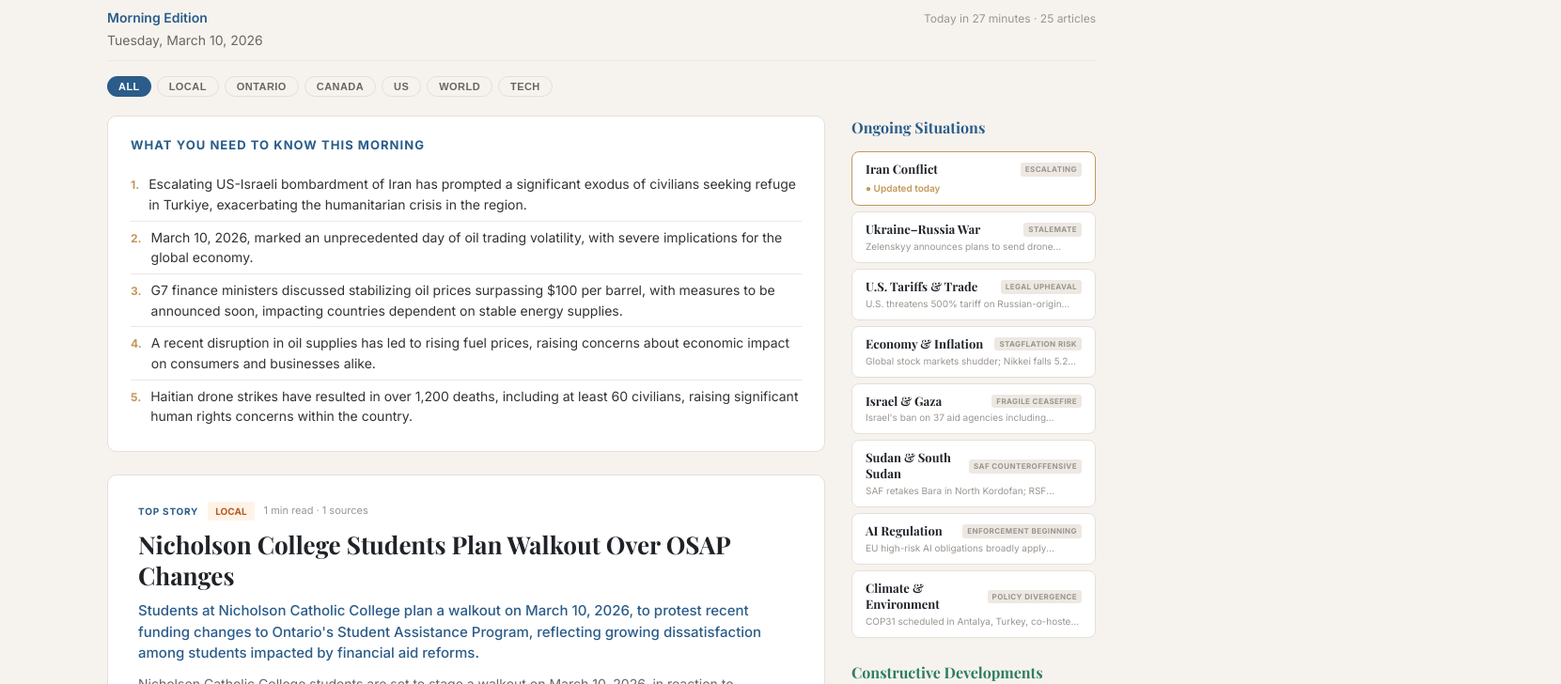
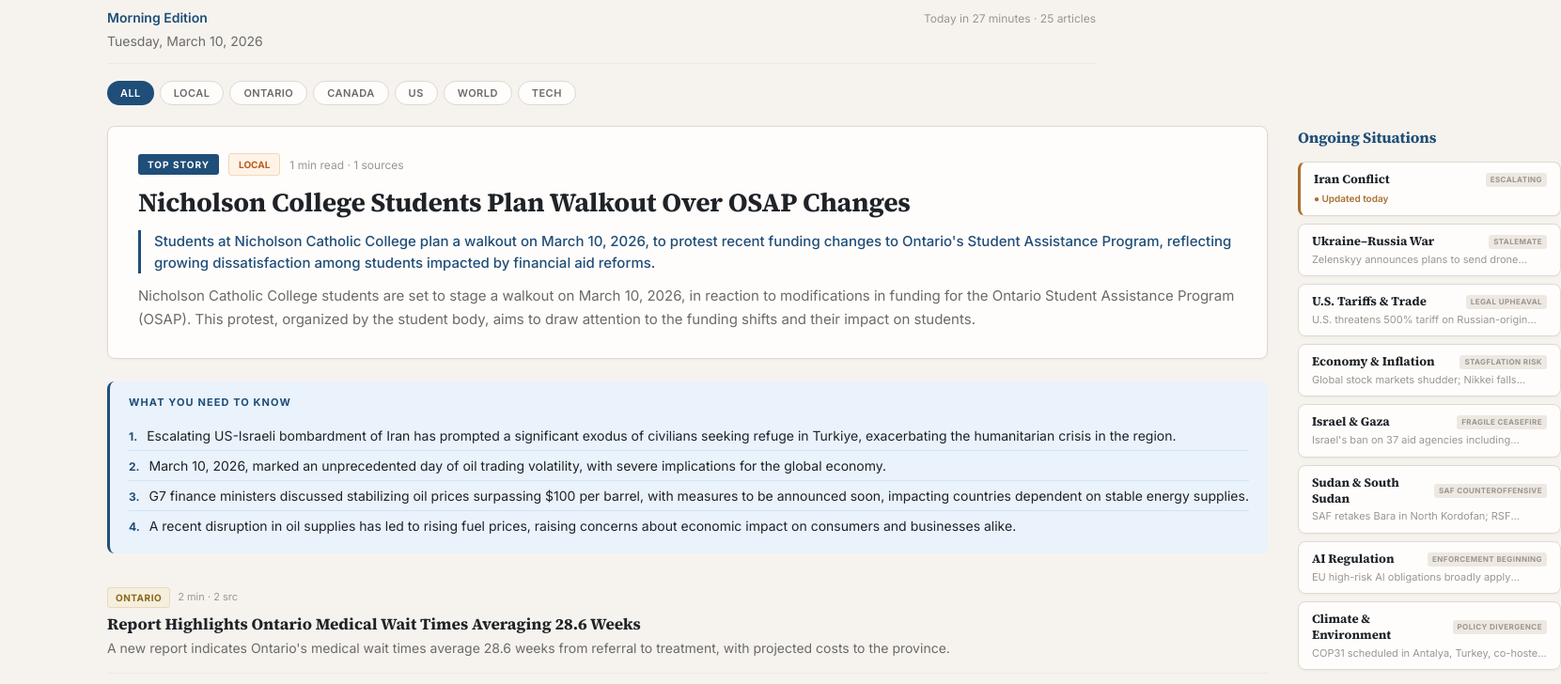
Before and after one commit to pickettdad/daily-informant, a Next.js app: page / in a window 1280 px wide. Shown: the part 100-828 px from the top of the page at 94% size, 1661 px wide, since content can reach past the window. Built offline with nearby package versions, Linux system fonts and the light colour scheme.

Commit message:
Update DailyEdition.tsx

```diff
--- a/app/DailyEdition.tsx
+++ b/app/DailyEdition.tsx
@@ -2,53 +2,116 @@
 import { useState } from "react";
 import Link from "next/link";
 
+/* ── Design Tokens v2 ── */
 const s = {
+  headline: "'Source Serif 4', Georgia, serif",
   display: "'Playfair Display', Georgia, serif",
-  body: "'Source Sans 3', sans-serif",
-  accent: "#2B5C8A", accentLight: "#E8F0F7",
-  muted: "#6B6560", light: "#9B9590",
-  gold: "#C4985A", goldLight: "#FDF6EC",
-  border: "#E5DFD8", borderLight: "#EDE8E2",
-  good: "#2D7D5F", goodLight: "#EDF7F2", bg: "#FAF8F5",
+  body: "'Inter', sans-serif",
+  accent: "#1F4E79",
+  accentLight: "#EAF2FB",
+  accentSoft: "#D4E4F4",
+  text: "#1F2328",
+  muted: "#6B6A67",
+  light: "#9B9590",
+  amber: "#A96E2E",
+  amberLight: "#F6EEDF",
+  green: "#2F6E59",
+  greenLight: "#EAF5EF",
+  red: "#8B3A3A",
+  surface: "#FFFDFC",
+  bg: "#F6F3EE",
+  border: "#DED8CF",
+  borderLight: "#EDE8E2",
 };
-const catColors: Record<string, { bg: string; text: string }> = {
-  Local: { bg: "#FFF3E8", text: "#B85C1F" }, Ontario: { bg: "#FDEDF0", text: "#A03F4F" },
-  Canada: { bg: "#FDEDF0", text: "#A03F4F" }, US: { bg: "#EEE8F7", text: "#5A3FA0" },
-  World: { bg: "#E8F0F7", text: "#2B5C8A" }, Health: { bg: "#F5EDF7", text: "#6B3FA0" },
-  Science: { bg: "#EDF7F2", text: "#2D7D5F" }, Tech: { bg: "#EDEFF7", text: "#3F4FA0" },
+
+const catColors: Record<string, { bg: string; text: string; border: string }> = {
+  Local:   { bg: "#FFF3E8", text: "#B85C1F", border: "#F0D8B8" },
+  Ontario: { bg: "#F6EEDF", text: "#8B6914", border: "#E8D9B8" },
+  Canada:  { bg: "#FDEDF0", text: "#A03F4F", border: "#F0C8CF" },
+  US:      { bg: "#EEE8F7", text: "#5A3FA0", border: "#D8CEE8" },
+  World:   { bg: "#EAF2FB", text: "#1F4E79", border: "#C8D8E8" },
+  Health:  { bg: "#F5EDF7", text: "#6B3FA0", border: "#DCC8E8" },
+  Science: { bg: "#EAF5EF", text: "#2F6E59", border: "#C0DCD0" },
+  Tech:    { bg: "#EDEFF7", text: "#3F4FA0", border: "#C8CCE0" },
 };
-const CATS = ["Local","Ontario","Canada","US","World","Health","Science","Tech"];
-function gc(c: string) { return catColors[c] || { bg: "#F0F0F0", text: "#666" }; }
-function fmtDate(d: string) { return new Date(d+"T12:00:00").toLocaleDateString("en-US",{weekday:"long",year:"numeric",month:"long",day:"numeric"}); }
+const CATS = ["Local", "Ontario", "Canada", "US", "World", "Health", "Science", "Tech"];
+function gc(c: string) { return catColors[c] || { bg: "#F0F0F0", text: "#666", border: "#DDD" }; }
+function fmtDate(d: string) { return new Date(d + "T12:00:00").toLocaleDateString("en-US", { weekday: "long", year: "numeric", month: "long", day: "numeric" }); }
 function readTime(body: string) { return Math.max(1, Math.ceil((body || "").split(/\s+/).length / 200)); }
 
+/* ── Hero Story Card ── */
 function HeroStory({ article }: { article: any }) {
   const cs = gc(article.category);
   return (
-    <Link href={`/article/${article.slug}`} style={{ display:"block", background:"#fff", border:`1px solid ${s.border}`, borderRadius:10, padding:"28px 32px", textDecoration:"none", color:"inherit", marginBottom:24 }}>
-      <div style={{ display:"flex", gap:10, alignItems:"center", marginBottom:10, flexWrap:"wrap" }}>
-        <span style={{ fontSize:10, fontWeight:700, letterSpacing:"0.08em", textTransform:"uppercase", color:s.accent }}>TOP STORY</span>
-        <span style={{ fontSize:10, fontWeight:700, background:cs.bg, color:cs.text, padding:"2px 8px", borderRadius:3, textTransform:"uppercase" }}>{article.category}</span>
-        <span style={{ fontSize:11, color:s.light }}>{readTime(article.body)} min read · {article.component_articles?.length || 1} sources</span>
-        {article.related_ongoing && <span style={{ fontSize:10, color:s.gold, fontWeight:600 }}>● Ongoing</span>}
+    <Link href={`/article/${article.slug}`} className="di-card di-card-link di-hero-pad" style={{
+      padding: "28px 32px",
+      marginBottom: 24,
+    }}>
+      <div style={{ display: "flex", gap: 10, alignItems: "center", marginBottom: 12, flexWrap: "wrap" }}>
+        <span style={{
+          fontSize: 10, fontWeight: 700, letterSpacing: "0.1em", textTransform: "uppercase",
+          color: s.surface, background: s.accent, padding: "3px 10px", borderRadius: 3,
+        }}>Top Story</span>
+        <span style={{
+          fontSize: 10, fontWeight: 700, background: cs.bg, color: cs.text,
+          padding: "3px 10px", borderRadius: 3, textTransform: "uppercase",
+          border: `1px solid ${cs.border}`,
+        }}>{article.category}</span>
+        <span style={{ fontSize: 12, color: s.light }}>
+          {readTime(article.body)} min read · {article.component_articles?.length || 1} sources
+        </span>
+        {article.related_ongoing && (
+          <span style={{ fontSize: 10, color: s.amber, fontWeight: 600 }}>● Ongoing</span>
+        )}
       </div>
-      <h2 style={{ fontFamily:s.display, fontSize:26, fontWeight:700, lineHeight:1.25, margin:"0 0 10px 0" }}>{article.headline}</h2>
-      {article.bottom_line && <p style={{ fontSize:15, color:s.accent, fontWeight:500, lineHeight:1.5, margin:"0 0 10px 0" }}>{article.bottom_line}</p>}
-      <p style={{ fontSize:14, lineHeight:1.6, color:s.muted, margin:0, display:"-webkit-box", WebkitLineClamp:3, WebkitBoxOrient:"vertical" as any, overflow:"hidden" }}>{article.body || article.summary || ""}</p>
+      <h2 className="di-hero-headline" style={{
+        fontFamily: s.headline, fontSize: 28, fontWeight: 700,
+        lineHeight: 1.2, margin: "0 0 12px 0", letterSpacing: "-0.01em",
+      }}>{article.headline}</h2>
+      {article.bottom_line && (
+        <p style={{
+          fontSize: 15, color: s.accent, fontWeight: 500,
+          lineHeight: 1.55, margin: "0 0 12px 0",
+          borderLeft: `3px solid ${s.accent}`, paddingLeft: 14,
+        }}>{article.bottom_line}</p>
+      )}
+      <p style={{
+        fontSize: 15, lineHeight: 1.65, color: s.muted, margin: 0,
+        display: "-webkit-box", WebkitLineClamp: 3, WebkitBoxOrient: "vertical" as any, overflow: "hidden",
+      }}>{article.body || article.summary || ""}</p>
     </Link>
   );
 }
 
+/* ── Compact Need to Know ── */
 function NeedToKnow({ items }: { items: any[] }) {
   if (!items?.length) return null;
+  // Max 4 items, one sentence each
+  const display = items.slice(0, 4);
   return (
-    <div style={{ background:"#fff", border:`1px solid ${s.border}`, borderRadius:10, padding:"20px 24px", marginBottom:24 }}>
-      <h3 style={{ fontSize:13, fontWeight:700, letterSpacing:"0.08em", textTransform:"uppercase", color:s.accent, marginBottom:14 }}>What You Need to Know This Morning</h3>
-      <ol style={{ listStyleType:"none", padding:0, margin:0, counterReset:"ntk" }}>
-        {items.map((item: any, i: number) => (
-          <li key={i} style={{ fontSize:14, lineHeight:1.55, color:"#333", padding:"6px 0", borderBottom: i < items.length-1 ? `1px solid ${s.borderLight}` : "none", display:"flex", gap:10, alignItems:"baseline" }}>
-            <span style={{ fontSize:12, fontWeight:700, color:s.gold, flexShrink:0 }}>{i+1}.</span>
-            <span>{item.bottom_line || item.headline}</span>
+    <div style={{
+      background: s.accentLight, borderRadius: 8,
+      padding: "14px 20px", marginBottom: 20,
+      borderLeft: `3px solid ${s.accent}`,
+    }}>
+      <h3 style={{
+        fontSize: 11, fontWeight: 700, letterSpacing: "0.1em",
+        textTransform: "uppercase", color: s.accent, marginBottom: 10,
+        fontFamily: s.body,
+      }}>What You Need to Know</h3>
+      <ol style={{ listStyleType: "none", padding: 0, margin: 0 }}>
+        {display.map((item: any, i: number) => (
+          <li key={i} style={{
+            fontSize: 14, lineHeight: 1.5, color: s.text,
+            padding: "5px 0",
+            borderBottom: i < display.length - 1 ? `1px solid ${s.accentSoft}` : "none",
+            display: "flex", gap: 10, alignItems: "baseline",
+          }}>
+            <span style={{ fontSize: 12, fontWeight: 700, color: s.accent, flexShrink: 0, fontFamily: s.body }}>{i + 1}.</span>
+            <span style={{
+              overflow: "hidden", textOverflow: "ellipsis",
+              whiteSpace: "nowrap" as any, display: "block",
+            }}>{item.bottom_line || item.headline}</span>
           </li>
         ))}
       </ol>
@@ -56,63 +119,133 @@ function NeedToKnow({ items }: { items: any[] }) {
   );
 }
 
+/* ── Story Row ── */
 function StoryRow({ article }: { article: any }) {
   const cs = gc(article.category);
   return (
-    <Link href={`/article/${article.slug}`} style={{ display:"block", padding:"14px 0", borderBottom:`1px solid ${s.borderLight}`, textDecoration:"none", color:"inherit" }}>
-      <div style={{ display:"flex", gap:10, alignItems:"center", marginBottom:4 }}>
-        <span style={{ fontSize:9, fontWeight:700, background:cs.bg, color:cs.text, padding:"1px 6px", borderRadius:3, textTransform:"uppercase", letterSpacing:"0.05em" }}>{article.category}</span>
-        <span style={{ fontSize:11, color:s.light }}>{readTime(article.body)} min · {article.component_articles?.length || 1} src</span>
-        {article.related_ongoing && <span style={{ fontSize:9, color:s.gold, fontWeight:600 }}>● Ongoing</span>}
+    <Link href={`/article/${article.slug}`} style={{
+      display: "block", padding: "16px 0",
+      borderBottom: `1px solid ${s.borderLight}`,
+      textDecoration: "none", color: "inherit",
+    }}>
+      <div style={{ display: "flex", gap: 8, alignItems: "center", marginBottom: 6 }}>
+        <span style={{
+          fontSize: 10, fontWeight: 700, background: cs.bg, color: cs.text,
+          padding: "2px 8px", borderRadius: 3, textTransform: "uppercase",
+          letterSpacing: "0.05em", border: `1px solid ${cs.border}`,
+        }}>{article.category}</span>
+        <span style={{ fontSize: 11, color: s.light }}>
+          {readTime(article.body)} min · {article.component_articles?.length || 1} src
+        </span>
+        {article.related_ongoing && (
+          <span style={{ fontSize: 10, color: s.amber, fontWeight: 600 }}>● Ongoing</span>
+        )}
       </div>
-      <h3 style={{ fontFamily:s.display, fontSize:16, fontWeight:700, lineHeight:1.3, margin:"0 0 3px 0" }}>{article.headline}</h3>
-      <p style={{ fontSize:13, color:s.muted, lineHeight:1.4, margin:0, display:"-webkit-box", WebkitLineClamp:2, WebkitBoxOrient:"vertical" as any, overflow:"hidden" }}>{article.bottom_line || article.body?.substring(0,120) || ""}</p>
+      <h3 style={{
+        fontFamily: s.headline, fontSize: 17, fontWeight: 700,
+        lineHeight: 1.3, margin: "0 0 4px 0",
+      }}>{article.headline}</h3>
+      <p style={{
+        fontSize: 14, color: s.muted, lineHeight: 1.5, margin: 0,
+        display: "-webkit-box", WebkitLineClamp: 2, WebkitBoxOrient: "vertical" as any, overflow: "hidden",
+      }}>{article.bottom_line || article.body?.substring(0, 140) || ""}</p>
     </Link>
   );
 }
 
+/* ── Good Development Card ── */
 function GoodCard({ article }: { article: any }) {
   return (
-    <Link href={`/article/${article.slug}`} style={{ display:"block", background:s.goodLight, border:"1px solid #C8E6D8", borderRadius:8, padding:"12px 16px", textDecoration:"none", color:"inherit", marginBottom:8 }}>
-      <h4 style={{ fontFamily:s.display, fontSize:13, fontWeight:700, color:s.good, marginBottom:4, lineHeight:1.3 }}>{article.headline}</h4>
-      <p style={{ fontSize:12, color:"#3D6B55", lineHeight:1.4, margin:0, display:"-webkit-box", WebkitLineClamp:2, WebkitBoxOrient:"vertical" as any, overflow:"hidden" }}>{article.bottom_line || article.body?.substring(0,100) || ""}</p>
+    <Link href={`/article/${article.slug}`} className="di-card-link" style={{
+      display: "block", background: s.greenLight,
+      border: `1px solid #C0DCD0`, borderRadius: 8,
+      padding: "12px 16px", marginBottom: 8,
+      boxShadow: "0 1px 2px rgba(0,0,0,0.03)",
+    }}>
+      <h4 style={{
+        fontFamily: s.headline, fontSize: 14, fontWeight: 700,
+        color: s.green, marginBottom: 4, lineHeight: 1.3,
+      }}>{article.headline}</h4>
+      <p style={{
+        fontSize: 13, color: "#3D6B55", lineHeight: 1.45, margin: 0,
+        display: "-webkit-box", WebkitLineClamp: 2, WebkitBoxOrient: "vertical" as any, overflow: "hidden",
+      }}>{article.bottom_line || article.body?.substring(0, 100) || ""}</p>
     </Link>
   );
 }
 
+/* ── Sidebar ── */
 function Sidebar({ topics, goodDevs }: { topics: any[]; goodDevs: any[] }) {
   return (
-    <aside style={{ position:"sticky", top:110, maxHeight:"calc(100vh - 130px)", overflowY:"auto" }}>
+    <aside style={{ position: "sticky", top: 110, maxHeight: "calc(100vh - 130px)", overflowY: "auto" }}>
+      {/* Ongoing Situations */}
       {topics?.length > 0 && (
-        <div style={{ marginBottom:24 }}>
-          <h2 style={{ fontFamily:s.display, fontSize:16, fontWeight:700, color:s.accent, marginBottom:12 }}>Ongoing Situations</h2>
+        <div style={{ marginBottom: 28 }}>
+          <h2 style={{
+            fontFamily: s.headline, fontSize: 16, fontWeight: 700,
+            color: s.accent, marginBottom: 12, letterSpacing: "-0.01em",
+          }}>Ongoing Situations</h2>
           {topics.map((t: any) => {
             const hasUpdates = t.what_changed_today?.length > 0;
             return (
-              <Link key={t.slug} href={`/topics/${t.slug}`} style={{ display:"block", background:"#fff", border:`1px solid ${hasUpdates ? s.gold : s.border}`, borderRadius:8, padding:"10px 14px", marginBottom:6, textDecoration:"none", color:"inherit" }}>
-                <div style={{ display:"flex", gap:6, alignItems:"center", marginBottom:3 }}>
-                  <h3 style={{ fontFamily:s.display, fontSize:13, fontWeight:700, margin:0, lineHeight:1.3, flex:1 }}>{t.topic}</h3>
-                  {t.phase && <span style={{ fontSize:8, fontWeight:700, textTransform:"uppercase", letterSpacing:"0.05em", color:s.light, background:s.borderLight, padding:"1px 5px", borderRadius:3 }}>{t.phase}</span>}
+              <Link key={t.slug} href={`/topics/${t.slug}`} className="di-card di-card-link" style={{
+                padding: "10px 14px", marginBottom: 8,
+                borderLeft: hasUpdates ? `3px solid ${s.amber}` : undefined,
+              }}>
+                <div style={{ display: "flex", gap: 6, alignItems: "center", marginBottom: 3 }}>
+                  <h3 style={{
+                    fontFamily: s.headline, fontSize: 13, fontWeight: 700,
+                    margin: 0, lineHeight: 1.3, flex: 1,
+                  }}>{t.topic}</h3>
+                  {t.phase && (
+                    <span style={{
+                      fontSize: 8, fontWeight: 700, textTransform: "uppercase",
+                      letterSpacing: "0.05em", color: s.light,
+                      background: s.borderLight, padding: "1px 5px", borderRadius: 3,
+                    }}>{t.phase}</span>
+                  )}
                 </div>
-                {hasUpdates && <p style={{ fontSize:10, color:s.gold, fontWeight:600, margin:"2px 0 0 0" }}>● Updated today</p>}
-                {!hasUpdates && t.timeline?.[0] && <p style={{ fontSize:10, color:s.light, marginTop:2, lineHeight:1.3, display:"-webkit-box", WebkitLineClamp:1, WebkitBoxOrient:"vertical" as any, overflow:"hidden" }}>{t.timeline[0].text}</p>}
+                {hasUpdates && (
+                  <p style={{ fontSize: 10, color: s.amber, fontWeight: 600, margin: "3px 0 0 0" }}>
+                    ● Updated today
+                  </p>
+                )}
+                {!hasUpdates && t.timeline?.[0] && (
+                  <p style={{
+                    fontSize: 11, color: s.light, marginTop: 3, lineHeight: 1.3,
+                    display: "-webkit-box", WebkitLineClamp: 1, WebkitBoxOrient: "vertical" as any, overflow: "hidden",
+                  }}>{t.timeline[0].text}</p>
+                )}
               </Link>
             );
           })}
         </div>
       )}
+
+      {/* Constructive Developments */}
       {goodDevs?.length > 0 && (
-        <div style={{ marginBottom:24 }}>
-          <h2 style={{ fontFamily:s.display, fontSize:16, fontWeight:700, color:s.good, marginBottom:12 }}>Constructive Developments</h2>
+        <div style={{ marginBottom: 28 }}>
+          <h2 style={{
+            fontFamily: s.headline, fontSize: 16, fontWeight: 700,
+            color: s.green, marginBottom: 12, letterSpacing: "-0.01em",
+          }}>Constructive Developments</h2>
           {goodDevs.map((g: any) => <GoodCard key={g.slug} article={g} />)}
         </div>
       )}
-      <Link href="/archive" style={{ fontSize:12, color:s.light, fontWeight:500, textDecoration:"none", display:"block", marginBottom:8 }}>Browse past editions →</Link>
-      <Link href="/how-it-works" style={{ fontSize:12, color:s.light, fontWeight:500, textDecoration:"none" }}>How The Daily Informant works →</Link>
+
+      <div style={{ paddingTop: 8, borderTop: `1px solid ${s.borderLight}` }}>
+        <Link href="/archive" style={{ fontSize: 12, color: s.light, fontWeight: 500, textDecoration: "none", display: "block", marginBottom: 6 }}>
+          Browse past editions →
+        </Link>
+        <Link href="/how-it-works" style={{ fontSize: 12, color: s.light, fontWeight: 500, textDecoration: "none" }}>
+          How The Daily Informant works →
+        </Link>
+      </div>
     </aside>
   );
 }
 
+/* ── Main Edition Component ── */
 export default function DailyEdition({ daily }: { daily: any }) {
   const [filter, setFilter] = useState("All");
   const activeCats = CATS.filter(c => daily.top_stories.some((a: any) => a.category === c));
@@ -123,39 +256,92 @@ export default function DailyEdition({ daily }: { daily: any }) {
 
   return (
     <div>
-      {/* Header bar */}
-      <div style={{ display:"flex", justifyContent:"space-between", alignItems:"baseline", marginBottom:16, paddingBottom:10, borderBottom:`1px solid ${s.borderLight}`, flexWrap:"wrap", gap:8 }}>
+      {/* Edition header */}
+      <div style={{
+        display: "flex", justifyContent: "space-between", alignItems: "baseline",
+        marginBottom: 18, paddingBottom: 12,
+        borderBottom: `1px solid ${s.borderLight}`,
+        flexWrap: "wrap", gap: 8,
+      }}>
         <div>
-          <p style={{ fontSize:14, fontWeight:600, color:s.accent, margin:0 }}>Morning Edition</p>
-          <p style={{ fontSize:14, color:s.muted, marginTop:2 }}>{fmtDate(daily.date)}</p>
+          <p style={{ fontSize: 14, fontWeight: 600, color: s.accent, margin: 0, fontFamily: s.body }}>
+            Morning Edition
+          </p>
+          <p style={{ fontSize: 14, color: s.muted, marginTop: 3 }}>
+            {fmtDate(daily.date)}
+          </p>
         </div>
-        <p style={{ fontSize:12, color:s.light, margin:0 }}>Today in {totalMinutes} minutes · {daily.top_stories.length + (daily.good_developments?.length || 0)} articles</p>
+        <p style={{ fontSize: 12, color: s.light, margin: 0 }}>
+          Today in {totalMinutes} minutes · {daily.top_stories.length + (daily.good_developments?.length || 0)} articles
+        </p>
       </div>
 
-      {/* Category pills */}
-      <div style={{ display:"flex", gap:6, flexWrap:"wrap", marginBottom:20 }}>
+      {/* Category filter pills — horizontal scroll on mobile */}
+      <div className="di-pills-scroll" style={{
+        display: "flex", gap: 6, flexWrap: "wrap", marginBottom: 22,
+      }}>
         {["All", ...activeCats].map(c => {
           const active = filter === c;
-          const cs = c === "All" ? { bg: s.accent, text: "#fff" } : gc(c);
-          return <button key={c} onClick={() => setFilter(c)} style={{ fontSize:11, fontWeight:600, letterSpacing:"0.04em", textTransform:"uppercase", padding:"4px 12px", borderRadius:16, cursor:"pointer", border: active ? "none" : `1px solid ${s.border}`, background: active ? (c==="All" ? s.accent : cs.bg) : "transparent", color: active ? (c==="All" ? "#fff" : cs.text) : s.muted, fontFamily:s.body }}>{c}</button>;
+          const cs = c === "All" ? { bg: s.accent, text: "#fff", border: s.accent } : gc(c);
+          return (
+            <button key={c} onClick={() => setFilter(c)} style={{
+              fontSize: 11, fontWeight: 600, letterSpacing: "0.04em",
+              textTransform: "uppercase" as any,
+              padding: "5px 14px", borderRadius: 20, cursor: "pointer",
+              border: active ? "none" : `1px solid ${s.border}`,
+              background: active ? (c === "All" ? s.accent : cs.bg) : s.surface,
+              color: active ? (c === "All" ? "#fff" : cs.text) : s.muted,
+              fontFamily: s.body,
+              whiteSpace: "nowrap" as any,
+              flexShrink: 0,
+            }}>
+              {c}
+            </button>
+          );
         })}
       </div>
 
-      {/* Main layout */}
-      <div style={{ display:"grid", gridTemplateColumns:"1fr 260px", gap:28, alignItems:"start" }}>
+      {/* Main 2-column grid */}
+      <div className="di-layout-grid" style={{
+        display: "grid", gridTemplateColumns: "1fr 280px",
+        gap: 32, alignItems: "start",
+      }}>
         <main>
-          {/* Need to Know */}
+          {/* Hero story FIRST (before Need to Know) */}
+          {hero && filter === "All" && <HeroStory article={hero} />}
+
+          {/* Compact Need to Know strip */}
           {filter === "All" && <NeedToKnow items={daily.need_to_know} />}
-
-          {/* Hero */}
-          {hero && filter === "All" && <HeroStory article={hero} />}
 
           {/* Story list */}
           <div>
-            {(filter === "All" ? rest : stories).map((a: any) => <StoryRow key={a.slug} article={a} />)}
+            {(filter === "All" ? rest : stories).map((a: any) => (
+              <StoryRow key={a.slug} article={a} />
+            ))}
           </div>
 
-          {stories.length === 0 && <p style={{ color:s.muted, padding:20 }}>No articles in this category today.</p>}
+          {stories.length === 0 && (
+            <p style={{ color: s.muted, padding: 20 }}>No articles in this category today.</p>
+          )}
+
+          {/* Daily reflection — homepage only, below stories */}
+          {filter === "All" && daily.optional_reflection && (
+            <div style={{
+              marginTop: 32, padding: "18px 22px",
+              background: s.amberLight, borderRadius: 8,
+              borderLeft: `3px solid ${s.amber}`,
+            }}>
+              <p style={{
+                fontSize: 12, fontWeight: 700, textTransform: "uppercase",
+                letterSpacing: "0.08em", color: s.amber, marginBottom: 8,
+                fontFamily: s.body,
+              }}>A Thought for the Day</p>
+              <p style={{
+                fontSize: 16, lineHeight: 1.65, color: "#5A4A30",
+                fontStyle: "italic", fontFamily: s.headline, margin: 0,
+              }}>{daily.optional_reflection}</p>
+            </div>
+          )}
         </main>
 
         {/* Sidebar */}
```
